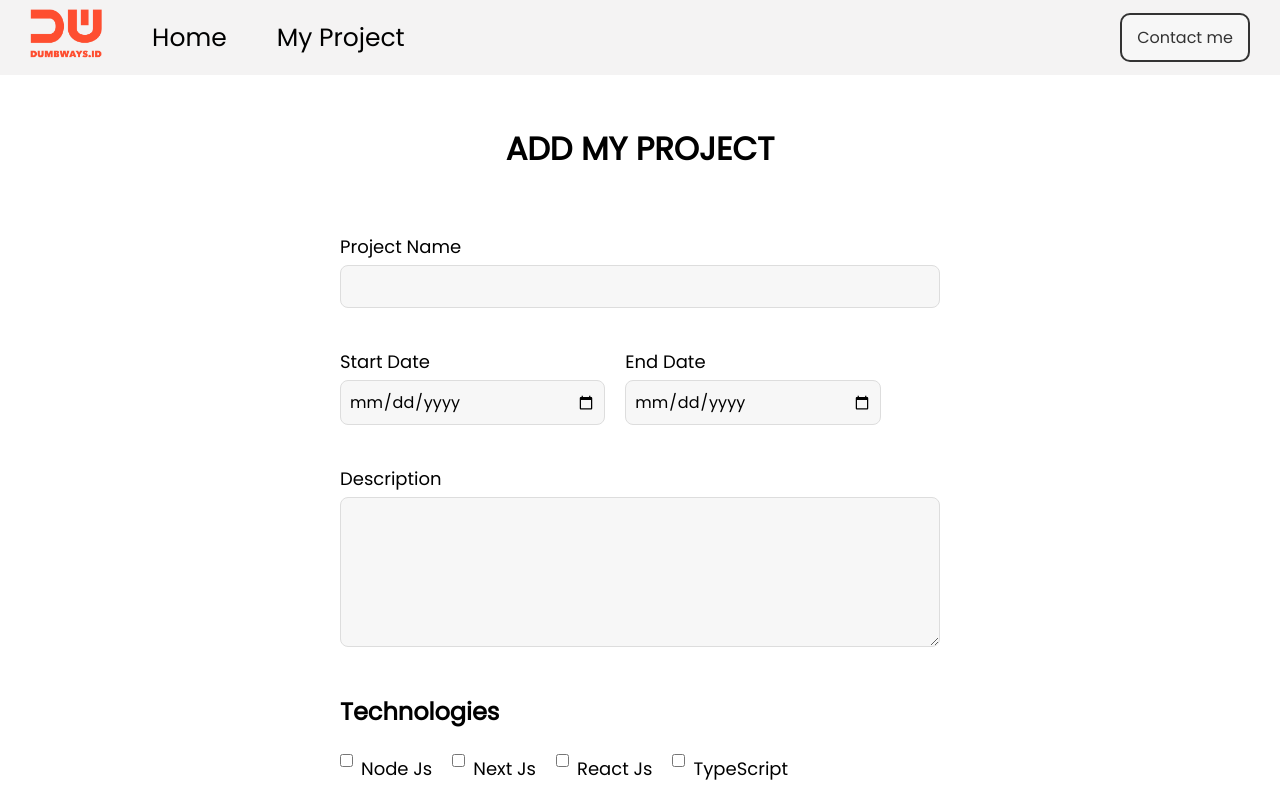
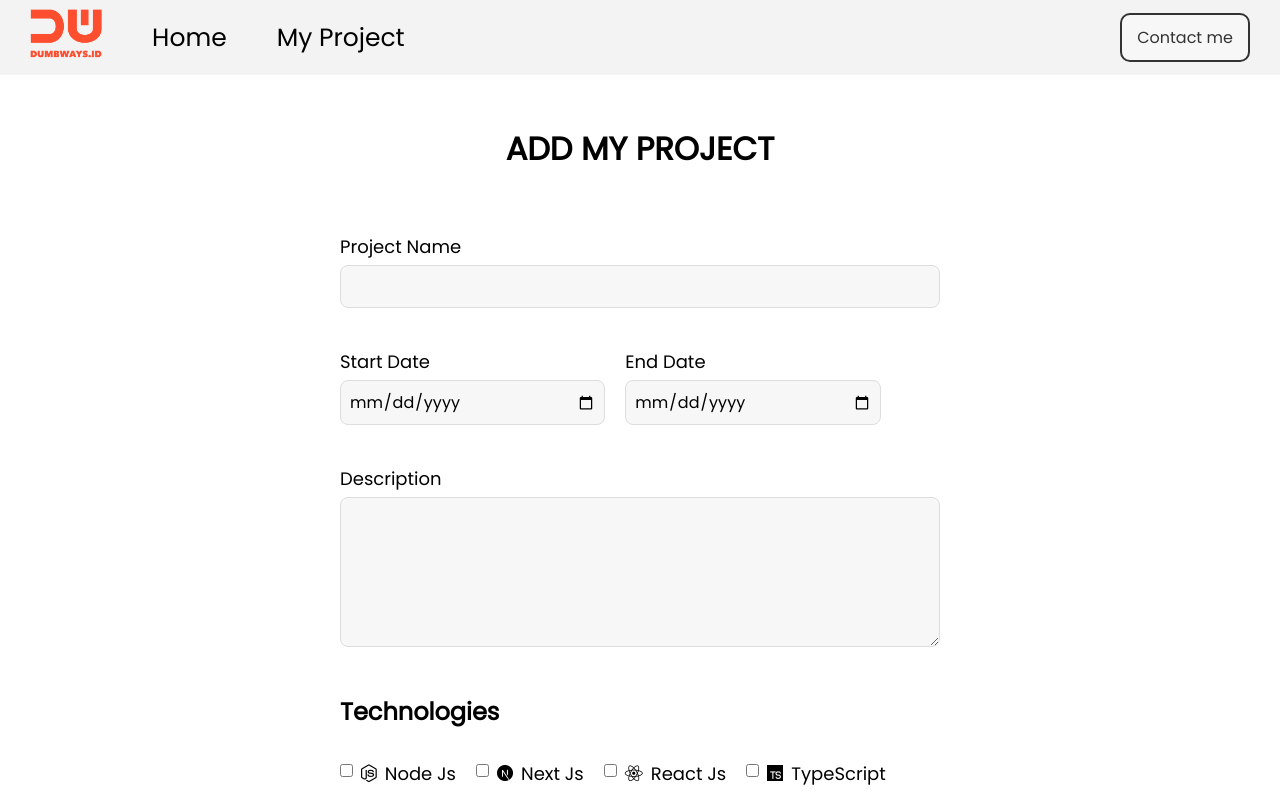
Before and after one commit to ravano-2464/Personal-Web-Day6, a plain HTML site: page My-Project.html in a window 1280 px wide. Shown: the top 808 px of the page. Drawn offline with Linux system fonts and the light colour scheme.

Commit message:
Bootcamp Personal Web Day 6

```diff
--- a/My-Project.html
+++ b/My-Project.html
@@ -60,27 +60,27 @@
                     </div>
                     <div class="checkbox">
                         <div>
-                            <input type="checkbox" id="inputNodejs" value="Node Js" />
-                            <label class="text-checkbox" for="inputNodejs">
-                                Node Js
+                            <input type="checkbox" id="inputNodeJs" style="margin-top: 15px; border-radius: 15px;" value="Node Js">
+                            <label class="text-checkbox" for="inputNodeJs">
+                                <i class="fa-brands fa-node-js"  style="margin-right: 8px;" justify-content: flex-right;></i> Node Js
                             </label>
                         </div>
                         <div>
-                            <input type="checkbox" id="inputNextJs" value="Next Js" />
+                            <input type="checkbox" id="inputNextJs" style="margin-top: 15px; border-radius: 15px;" value="Next Js">
                             <label class="text-checkbox" for="inputNextJs">
-                                Next Js
+                                <img src="assets/icon/Next-Js.ico" width="16" height="16" style="margin-right: 8px;" justify-content: flex-right;></i> Next Js
                             </label>
                         </div>
                         <div>
-                            <input type="checkbox" id="inputReactJs" value="React Js" />
+                            <input type="checkbox" id="inputReactJs" style="margin-top: 15px; border-radius: 15px;" value="React Js" />
                             <label class="text-checkbox" for="inputReactJs">
-                                React Js
+                                <i class="fa-brands fa-react" style="margin-right: 8px;" justify-content: flex-right;></i> React Js
                             </label>
                         </div>
                         <div>
-                            <input type="checkbox" id="inputTypescript" value="TypeScript" />
-                            <label class="text-checkbox" for="inputTypescript">
-                                TypeScript
+                            <input type="checkbox" id="inputTypeScript"style="margin-top: 15px; border-radius: 15px;"  value="TypeScript" />
+                            <label class="text-checkbox" for="inputTypeScript">
+                                <img src="assets/icon/TypeScript.ico" width="16" height="16" style="margin-right: 8px;" justify-content: flex-right;></i> TypeScript
                             </label>
                         </div>
                     </div>
@@ -115,7 +115,6 @@
 
     </div>
 
-    <script src="js/nav.js"></script>
     <script src="js/My-Project.js"></script>
 </body>
 
--- a/css/My-Project.css
+++ b/css/My-Project.css
@@ -315,7 +315,6 @@
     margin-right: 8px;
 }
 
-
 .button-group {
     text-align: center;
 }
```
Also changed, not shown: assets/icon/Next-Js.ico (added), assets/icon/TypeScript.ico (added).
